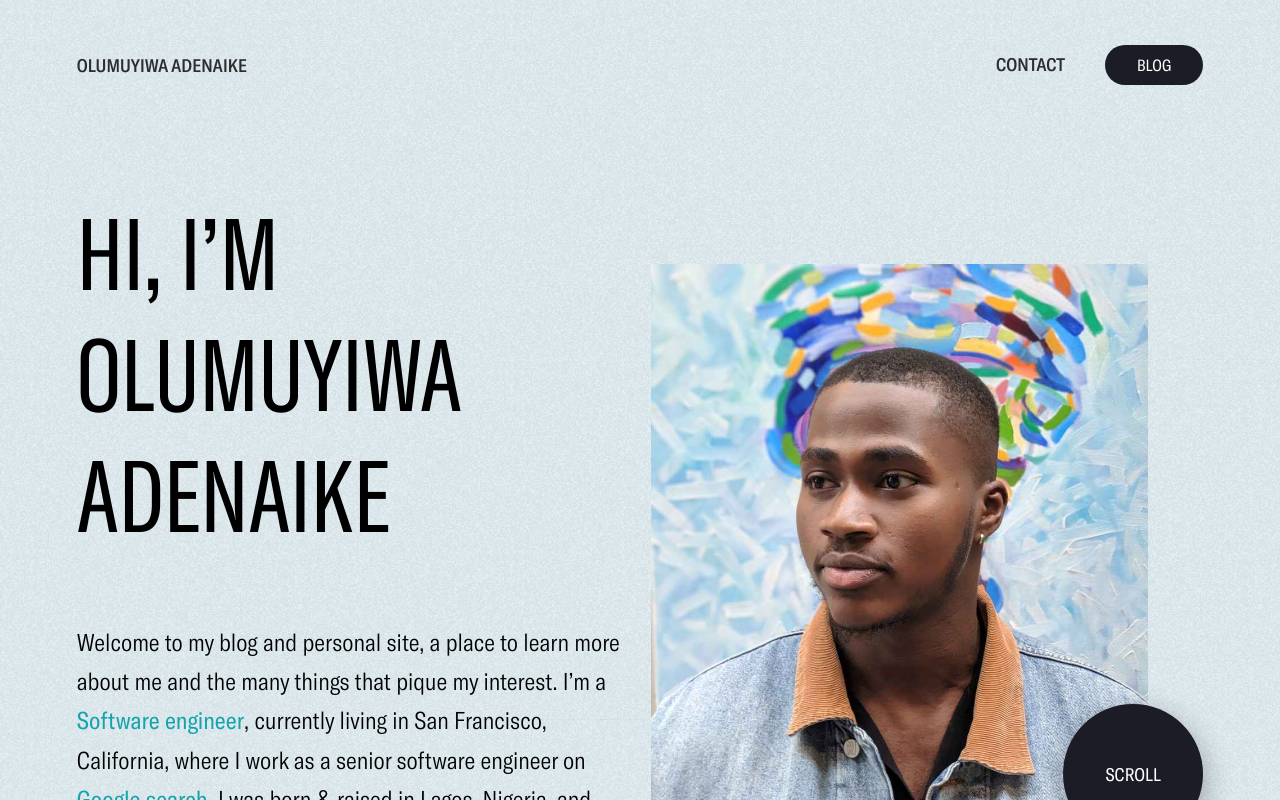
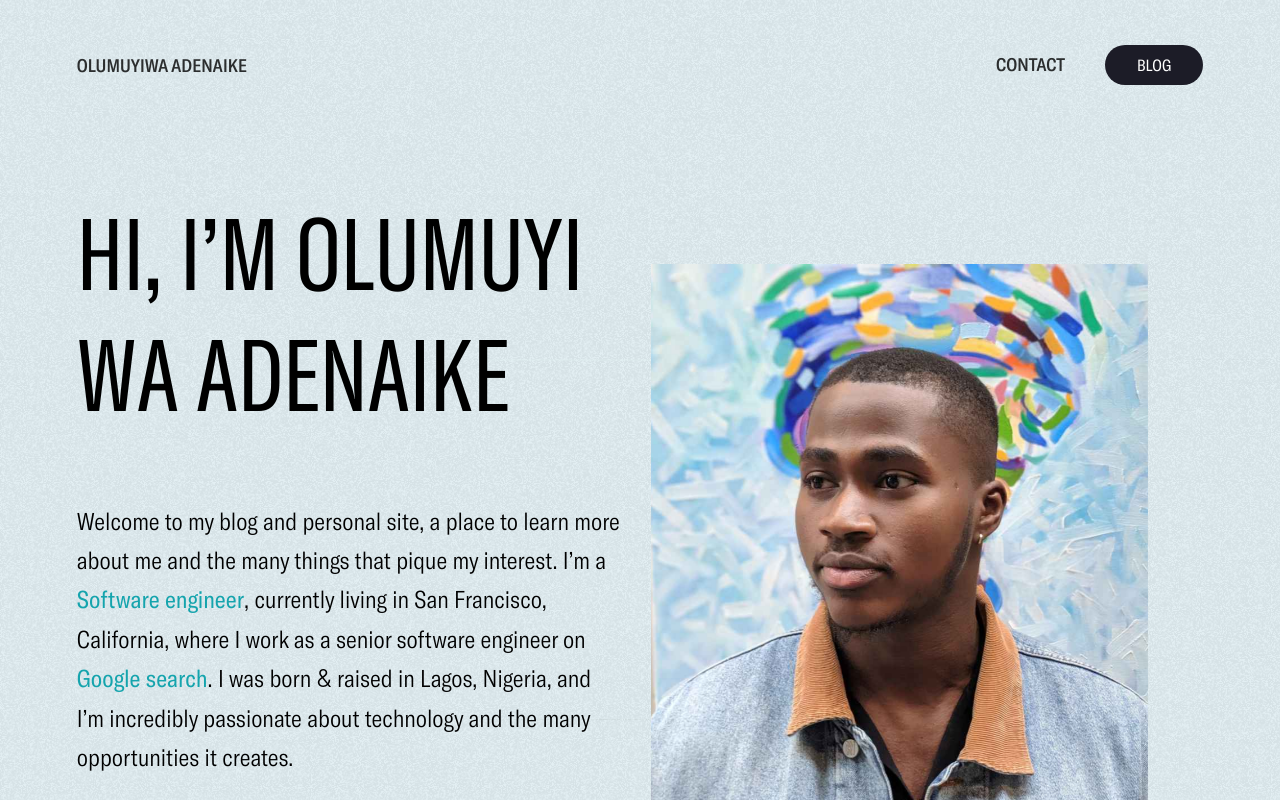
Before and after one commit to muyixs/muyiwa-website, a Nuxt app: page / in a window 1280 px wide. Shown: the top 800 px of the page. Built offline with nearby package versions, Linux system fonts and the light colour scheme.

Commit message:
add home page intro animation

```diff
--- a/components/BaseFooter.vue
+++ b/components/BaseFooter.vue
@@ -156,6 +156,7 @@ export default {
       font-size: inherit;
       background: none;
       border: none;
+      color: inherit;
     }
   }
 }
--- a/layouts/default.vue
+++ b/layouts/default.vue
@@ -27,7 +27,6 @@ export default {
 
       img.onload = () => {
         document.fonts.ready.then(() => {
-          // vm.$refs.siteLoader.style.display = 'none'
           vm.showPage = true
         })
       }
--- a/pages/index.vue
+++ b/pages/index.vue
@@ -1,8 +1,15 @@
 <template>
   <div class="c-home">
-    <section class="c-home__about">
+    <section ref="sectionAbout" class="c-home__about">
       <div class="c-home__about-text">
-        <h1 class="u-font-h1">HI, I’M OLUMUYIWA ADENAIKE</h1>
+        <h1 class="u-font-h1">
+          <span>H</span><span>I</span><span>,</span> <span>I’</span
+          ><span>M</span> <span>O</span><span>L</span><span>U</span
+          ><span>M</span><span>U</span><span>Y</span><span>I</span><span>W</span
+          ><span>A</span> <span>A</span><span>D</span><span>E</span
+          ><span>N</span><span>A</span><span>I</span><span>K</span
+          ><span>E</span>
+        </h1>
         <p class="u-font-regular">
           Welcome to my blog and personal site, a place to learn more about me
           and the many things that pique my interest. I’m a
@@ -13,12 +20,14 @@
           about technology and the many opportunities it creates.
         </p>
       </div>
+      <a href="#section-interests">Scroll</a>
       <div class="c-home__about-image">
-        <a href="#section-interests">Scroll</a>
-        <img
-          src="@/assets/images/muyiwa-portrait.jpg"
-          alt="Muyiwa's portrait"
-        />
+        <div>
+          <img
+            src="@/assets/images/muyiwa-portrait.jpg"
+            alt="Muyiwa's portrait"
+          />
+        </div>
       </div>
     </section>
     <section id="section-interests" class="c-home__interests">
@@ -124,6 +133,7 @@ export default {
   },
   mounted() {
     this.windowWidth = window.innerWidth
+    // this.initHeroAnimation()
     this.initCitiesScroll()
 
     window.addEventListener('resize', () => {
@@ -132,6 +142,12 @@ export default {
         this.forceRerender()
         this.windowWidth = currentWidth
       }
+    })
+
+    const nameEl = document.getElementsByClassName('u-font-h1')
+    const spanArr = nameEl[0].querySelectorAll('span')
+    spanArr.forEach((element) => {
+      element.setAttribute('data-text', element.innerHTML)
     })
   },
   methods: {
@@ -146,6 +162,19 @@ export default {
           this.initCitiesScroll()
         }, 10)
       })
+    },
+    initHeroAnimation() {
+      const nameString = this.$refs.sectionAbout.querySelector('h1').textContent
+      const charArray = [...nameString]
+      const innerContent = []
+
+      charArray.forEach((char) => {
+        if (char === ' ') return
+        innerContent.push(`<span>${char}</span>`)
+      })
+
+      this.$refs.sectionAbout.querySelector('h1').innerHTML =
+        innerContent.join('')
     },
     initCitiesScroll() {
       let timestamp
@@ -326,6 +355,7 @@ export default {
   &__about {
     display: flex;
     justify-content: space-between;
+    position: relative;
 
     @media screen and (max-width: 960px) {
       flex-direction: column;
@@ -339,9 +369,62 @@ export default {
         width: 100%;
       }
 
+      @keyframes reveal {
+        to {
+          transform: translateY(0%);
+        }
+      }
+
+      @keyframes fadeIn {
+        to {
+          opacity: 1;
+        }
+      }
+
+      h1 span {
+        --delay: 0.1s;
+        position: relative;
+        display: inline-block;
+        transform: translateY(50%);
+        opacity: 0;
+        animation: reveal 0.6s $easeOutExpo forwards var(--delay),
+          fadeIn 0.8s linear forwards var(--delay);
+
+        @for $i from 1 through 24 {
+          &:nth-child(#{$i}) {
+            --delay: #{$i * 0.06s};
+          }
+        }
+
+        // &::before {
+        //   position: absolute;
+        //   content: attr(data-text);
+        //   width: 100%;
+        //   height: 100%;
+        //   transform: translateY(100%);
+        //   left: 0;
+        // }
+
+        // &::after {
+        //   position: absolute;
+        //   content: '';
+        //   z-index: 10;
+        //   width: 100%;
+        //   height: 100%;
+        //   left: 0;
+        //   top: 0;
+        //   transform: translateY(100%);
+        //   background-color: var(--bg-color);
+        // }
+      }
+
       p {
         margin-top: 70px;
         max-width: 560px;
+        opacity: 0;
+        // transform: translateY(5%);
+
+        animation: fadeIn 1.2s linear forwards 1.5s;
 
         @media screen and (max-width: 960px) {
           width: 100%;
@@ -350,13 +433,53 @@ export default {
       }
     }
 
+    a {
+      text-decoration: none;
+      display: flex;
+      align-items: center;
+      justify-content: center;
+      $size: 140px;
+      position: absolute;
+      right: 0;
+      bottom: 100px;
+      width: $size;
+      height: $size;
+      border-radius: 100px;
+      border: none;
+      background-color: $color-navy-blue;
+      color: white;
+      font-size: 1.8rem;
+      box-shadow: 0px 10px 30px 2px rgba(0, 0, 0, 0.3);
+      font-weight: 400;
+      transition: 1.2s $easeOutExpo;
+      text-transform: uppercase;
+      z-index: 2;
+      transform: scale(0);
+
+      animation: scaleup 0.6s $easeOutExpo 2.2s forwards;
+
+      @keyframes scaleup {
+        to {
+          transform: scale(1);
+        }
+      }
+
+      @media screen and (max-width: 1024px) {
+        display: none;
+      }
+
+      &:hover {
+        transform: scale(1.12);
+      }
+    }
+
     &-image {
       width: 49%;
-      // background-color: rgb(141, 141, 141);
       margin-top: 75px;
       margin-left: 30px;
       position: relative;
       flex-shrink: 0;
+      margin-right: auto;
 
       @media screen and (max-width: 1024px) {
         margin-top: auto;
@@ -367,11 +490,10 @@ export default {
         margin: 50px 0 0;
       }
 
-      img {
+      div {
         width: 90%;
         height: 680px;
-        object-position: center bottom;
-        object-fit: cover;
+        overflow: hidden;
 
         @media screen and (max-width: 1024px) {
           width: 100%;
@@ -382,35 +504,28 @@ export default {
           max-height: 680px;
           object-position: top;
         }
-      }
 
-      a {
-        text-decoration: none;
-        display: flex;
-        align-items: center;
-        justify-content: center;
-        $size: 140px;
-        position: absolute;
-        right: 0;
-        bottom: 100px;
-        width: $size;
-        height: $size;
-        border-radius: 100px;
-        border: none;
-        background-color: $color-navy-blue;
-        color: white;
-        font-size: 1.8rem;
-        box-shadow: 0px 10px 30px 2px rgba(0, 0, 0, 0.3);
-        font-weight: 400;
-        transition: 1.2s $easeOutExpo;
-        text-transform: uppercase;
+        img {
+          width: 100%;
+          height: 100%;
+          object-position: center bottom;
+          object-fit: cover;
+          transform: scale(1.14);
+          opacity: 0;
+          animation: scaledown 1.2s $easeOutExpo 1.5s forwards,
+            fadeIn 0.7s 1.5s forwards;
 
-        @media screen and (max-width: 1024px) {
-          display: none;
-        }
+          @keyframes scaledown {
+            to {
+              transform: scale(1);
+            }
+          }
 
-        &:hover {
-          transform: scale(1.12);
+          @keyframes fadeIn {
+            to {
+              opacity: 1;
+            }
+          }
         }
       }
     }
```
